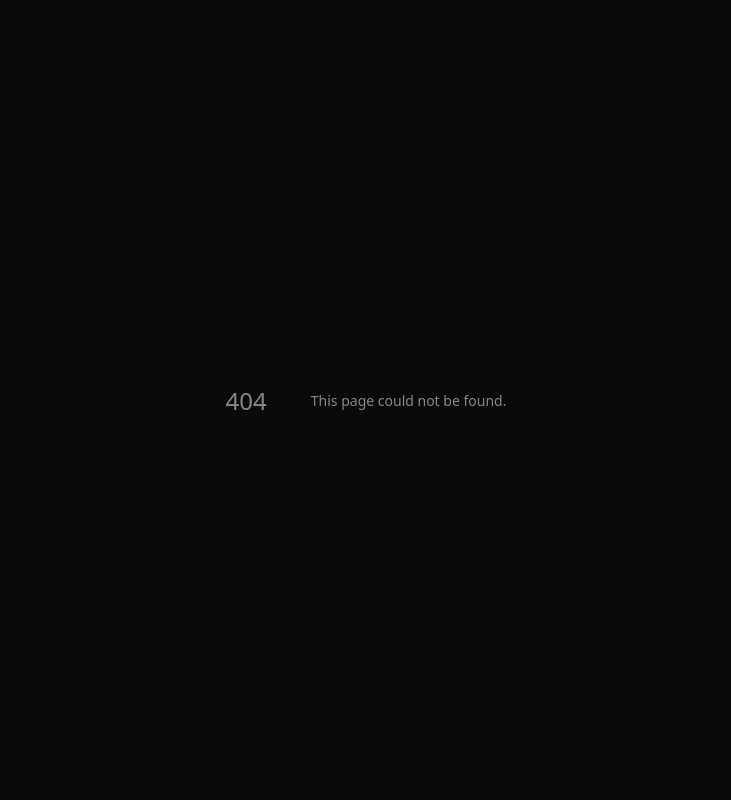
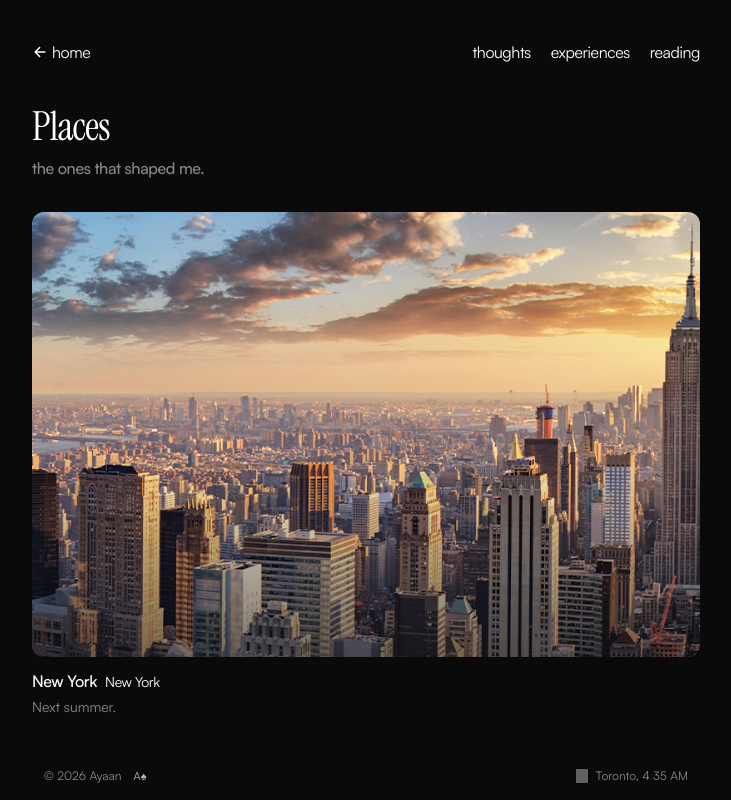
Before and after one commit to ayaancodes/ayaanmunshi, a Next.js app: page /places in a window 1280 px wide. Before the commit this address had no page. Shown: the whole page, without its empty margins (274-1005 px from the left). Built offline with nearby package versions, Linux system fonts and the light colour scheme; grey boxes are pictures that could not be loaded.

Commit message:
added places page, renders only cities whose photo exists
checks the filesystem at render time so missing photos are skipped
rather than shipping broken images. drop files into public/places/
and they appear on their own.

```diff
--- /dev/null
+++ b/src/app/(site)/places/page.tsx
@@ -0,0 +1,61 @@
+import fs from 'node:fs'
+import path from 'node:path'
+import Header from '@/components/Header'
+import Footer from '@/components/Footer'
+import { PLACES } from '@/content/places'
+
+export const metadata = {
+  title: 'Places — Ayaan Munshi',
+}
+
+export default function PlacesPage() {
+  // Photos are added by hand over time; skip any that aren't on disk yet
+  // rather than shipping a broken <img> to the page.
+  const places = PLACES.filter(p =>
+    fs.existsSync(path.join(process.cwd(), 'public', p.image)),
+  )
+
+  return (
+    <>
+      <Header showHomeLink={true} />
+
+      <h1 className="font-serif text-[2.5rem] tracking-tight text-primary">
+        Places
+      </h1>
+      <h2 className="text-base font-medium tracking-tight text-foreground">
+        the ones that shaped me.
+      </h2>
+
+      <section className="flex flex-col gap-10 pt-8">
+        {places.map(place => (
+          <figure key={place.city}>
+            <div className="overflow-hidden rounded-xl">
+              {/* eslint-disable-next-line @next/next/no-img-element */}
+              <img
+                src={place.image}
+                alt={place.city}
+                loading="lazy"
+                className="aspect-[3/2] w-full object-cover transition-transform duration-700 ease-out md:hover:scale-[1.03]"
+              />
+            </div>
+
+            <figcaption className="flex items-baseline justify-between gap-4 pt-3">
+              <span className="font-medium tracking-tight text-primary">
+                {place.city}
+                <span className="pl-2 text-sm font-normal text-foreground/60">
+                  {place.region}
+                </span>
+              </span>
+            </figcaption>
+
+            <p className="pt-1 text-sm leading-snug text-foreground/75">
+              {place.note}
+            </p>
+          </figure>
+        ))}
+      </section>
+
+      <Footer />
+    </>
+  )
+}
--- /dev/null
+++ b/src/content/places.ts
@@ -0,0 +1,35 @@
+export type Place = {
+  city: string
+  region: string
+  note: string
+  image: string
+}
+
+// Reword the notes however you like — these are my guess at the arc.
+// Drop the photos into public/places/ with these exact filenames.
+export const PLACES: Place[] = [
+  {
+    city: 'Brampton',
+    region: 'Ontario',
+    note: 'Home. Where the baseline got set.',
+    image: '/places/brampton.jpg',
+  },
+  {
+    city: 'London',
+    region: 'Ontario',
+    note: 'Western, and the Mustangs.',
+    image: '/places/london.jpg',
+  },
+  {
+    city: 'Toronto',
+    region: 'Ontario',
+    note: 'Where most of the work happened.',
+    image: '/places/toronto.jpg',
+  },
+  {
+    city: 'New York',
+    region: 'New York',
+    note: 'Next summer.',
+    image: '/places/nyc.jpg',
+  },
+]
```
